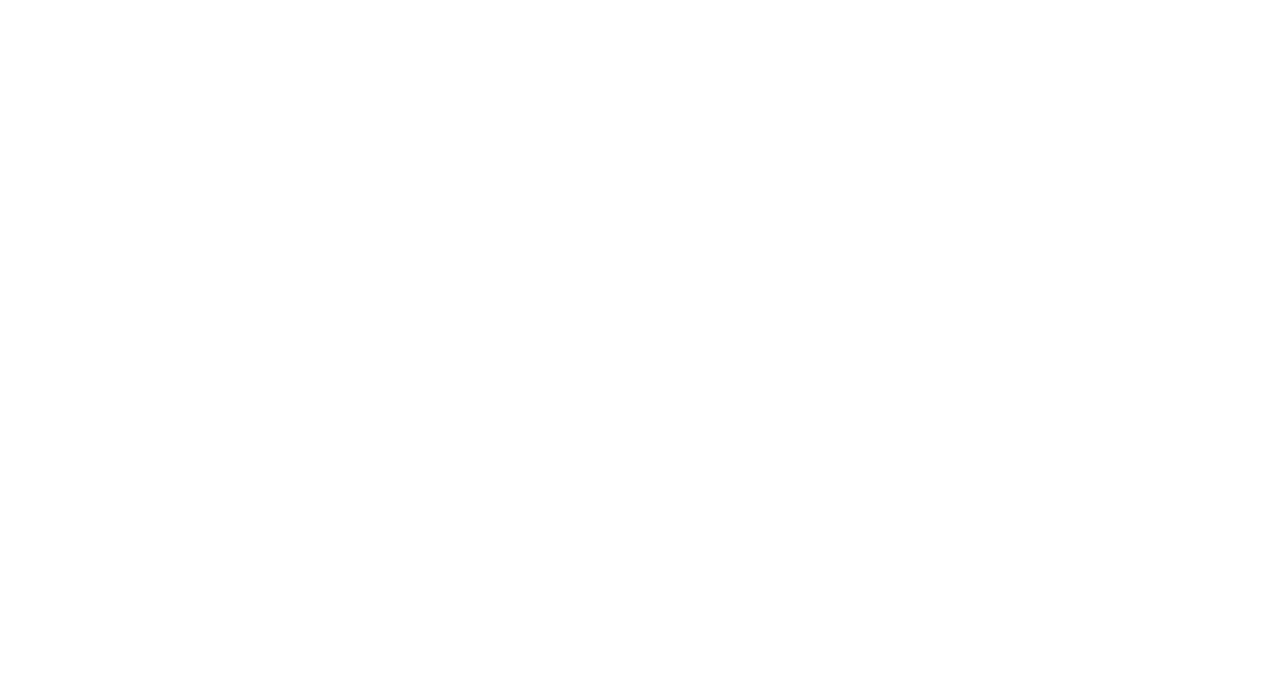
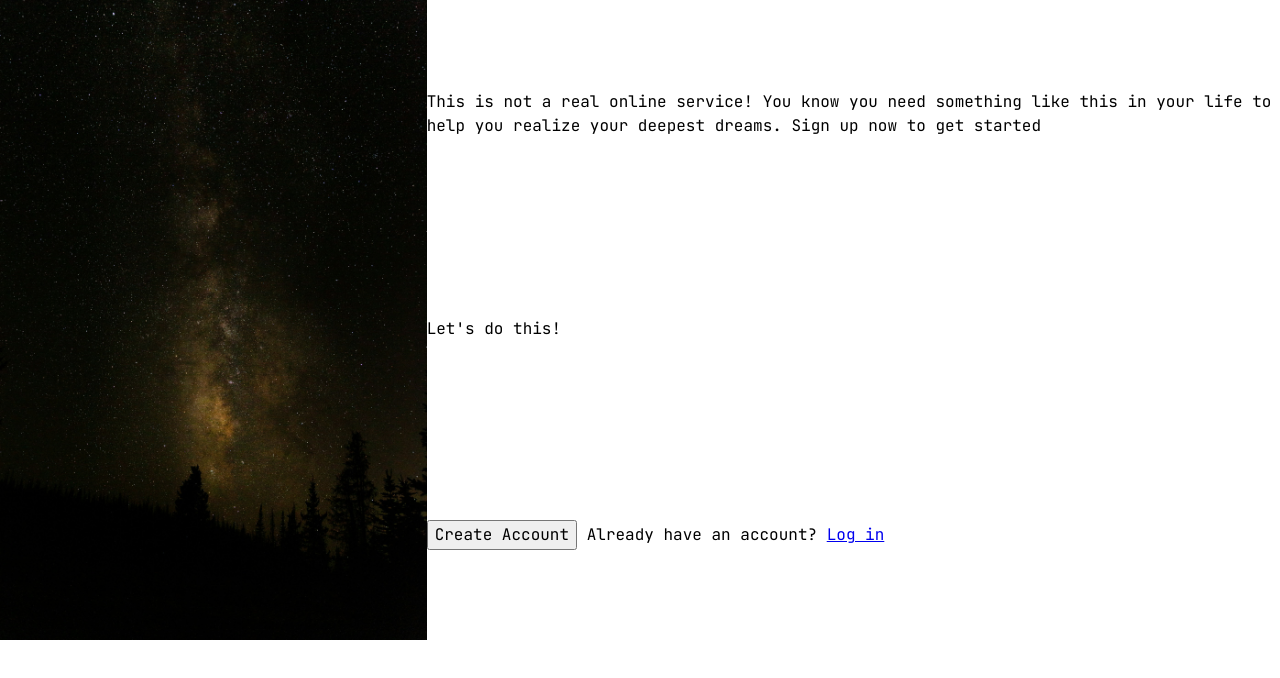
Before and after one commit to the-coding-egg/sign-up-form, a plain HTML site: page index.html in a window 1280 px wide. Drawn offline with Linux system fonts and the light colour scheme.

Commit message:
Laid out HTML and styled lightly with flexbox in CSS
Created containers for the image and then the sign up form to the right.

```diff
--- a/index.html
+++ b/index.html
@@ -5,7 +5,28 @@
     <meta name="viewport" content="width=device-width, initial-scale=1.0">
     <title>Sign-up Form</title>
     <link href="style.css" rel="stylesheet">
+    <link rel="preconnect" href="https://fonts.googleapis.com">
+    <link rel="preconnect" href="https://fonts.gstatic.com" crossorigin>
+    <link href="https://fonts.googleapis.com/css2?family=JetBrains+Mono:ital,wght@0,100..800;1,100..800&display=swap" rel="stylesheet">
   </head>
   <body>
+    <div class="left_third">
+      <img src="assets/black-sky.jpg" alt="milky way sky at night">
+    </div>
+    <div class="right_two_thirds">
+      <div class="right_top_third">
+        <p>This is not a real online service! You know you need something like this in your life to help you realize your deepest dreams. Sign up now to get started</p>
+      </div>
+      <div class="right_middle_third">
+        <p>Let's do this!</p>
+        <form>
+        </form>
+      </div>
+      <div class="right_bottom_third">
+        <button>Create Account</button>
+        <span>Already have an account?
+          <a href="#">Log in</a></span>
+      </div>
+    </div>
   </body>
 </html>
--- a/style.css
+++ b/style.css
@@ -8,6 +8,7 @@
 /* 2. Remove default margin */
 * {
   margin: 0;
+  font-family: "JetBrains Mono";
 }
 
 /* 3. Enable keyword animations */
@@ -22,6 +23,7 @@ body {
   line-height: 1.5;
   /* 5. Improve text rendering */
   -webkit-font-smoothing: antialiased;
+  display: flex;
 }
 
 /* 6. Improve media defaults */
@@ -74,3 +76,14 @@ h6 {
 #__next {
   isolation: isolate;
 }
+
+.right_two_thirds {
+  flex: 2;
+  display: flex;
+  flex-direction: column;
+  justify-content: space-around;
+}
+
+.left_third {
+  flex: 1;
+}
```
Also changed, not shown: assets/black-sky.jpg (renamed from assets/halie-west-UWni0vqQotc-unsplash.jpg), assets/coding_egg.PNG (added).
